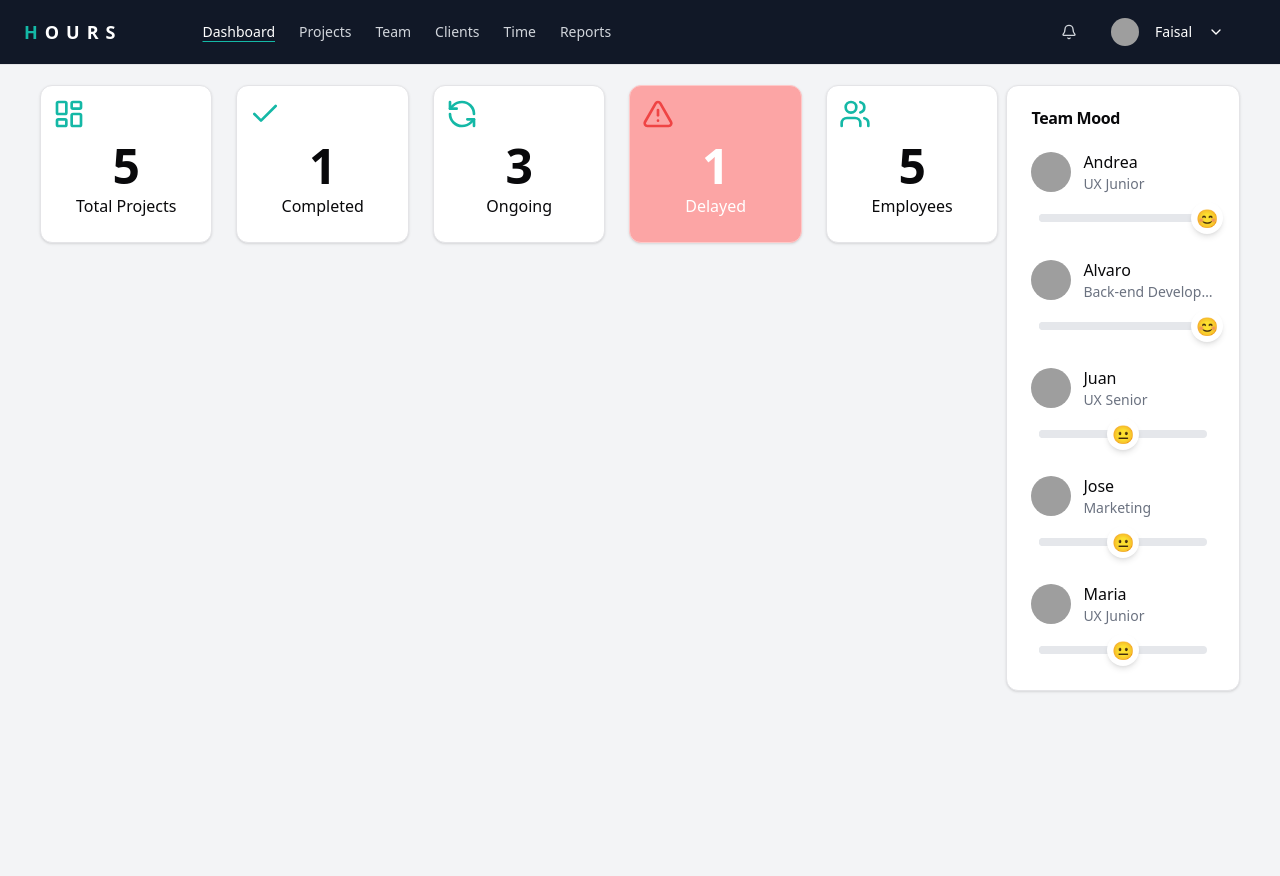
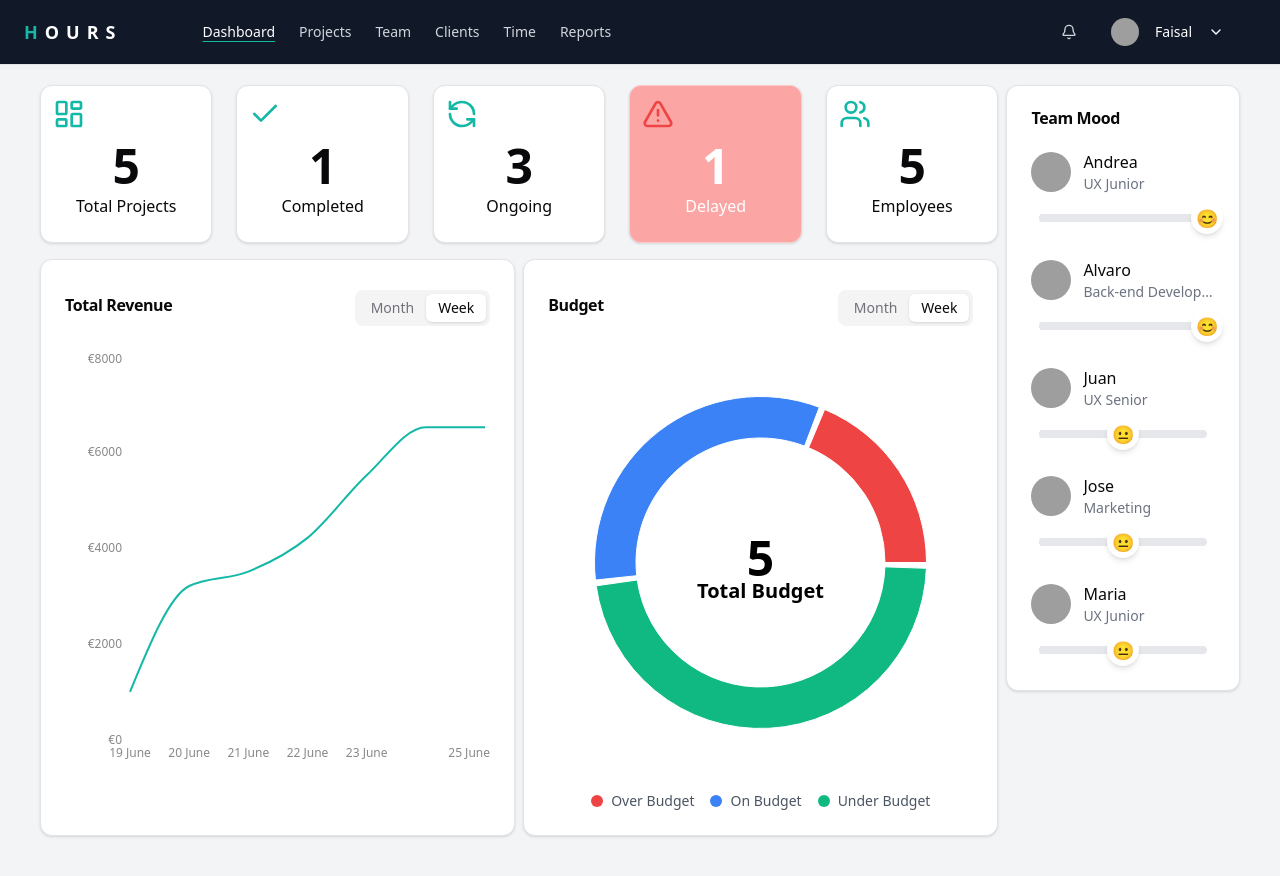
Before and after one commit to faisal004/cactro, a Next.js app: page / in a window 1280 px wide. Before the commit the page ends 800 px from the top, so only its background shows below. Built offline with nearby package versions, Linux system fonts and the light colour scheme; grey boxes are pictures that could not be loaded.

Commit message:
add :  chart add

```diff
--- a/package.json
+++ b/package.json
@@ -13,12 +13,14 @@
     "@radix-ui/react-dialog": "^1.1.6",
     "@radix-ui/react-dropdown-menu": "^2.1.6",
     "@radix-ui/react-slot": "^1.1.2",
+    "@radix-ui/react-tabs": "^1.1.3",
     "class-variance-authority": "^0.7.1",
     "clsx": "^2.1.1",
     "lucide-react": "^0.475.0",
     "next": "15.1.7",
     "react": "^19.0.0",
     "react-dom": "^19.0.0",
+    "recharts": "^2.15.1",
     "tailwind-merge": "^3.0.2",
     "tailwindcss-animate": "^1.0.7"
   },
--- /dev/null
+++ b/src/app/_components/budget-chart-component.tsx
@@ -0,0 +1,34 @@
+import { Card, CardContent, CardHeader, CardTitle } from "@/components/ui/card";
+import BudgetChart from "./charts/budget-chart";
+import { Tabs, TabsList, TabsTrigger } from "@/components/ui/tabs";
+import { budgetdata } from "@/config/appData";
+
+const BudgetChartComponent = () => {
+    return (  <Card className="w-full">
+          <CardHeader className="flex flex-row items-center justify-between">
+      <CardTitle>Budget</CardTitle>
+      <Tabs defaultValue="week">
+        <TabsList>
+          <TabsTrigger value="month">Month</TabsTrigger>
+          <TabsTrigger value="week">Week</TabsTrigger>
+        </TabsList>
+      </Tabs>
+    </CardHeader>
+        <CardContent className="w-full">
+          <BudgetChart className="aspect-square " />
+          <div className="flex justify-center mt-4 gap-4">
+          {budgetdata.map((item, index) => (
+            <div key={index} className="flex items-center gap-2">
+              <div
+                className="w-3 h-3 rounded-full"
+                style={{ backgroundColor: item.color }}
+              />
+              <span className="text-sm text-gray-600">{item.name}</span>
+            </div>
+          ))}
+        </div>
+        </CardContent>
+      </Card> );
+}
+
+export default BudgetChartComponent;
--- /dev/null
+++ b/src/app/_components/charts/budget-chart.tsx
@@ -0,0 +1,28 @@
+"use client"
+
+import { budgetdata } from "@/config/appData"
+import { Cell, Pie, PieChart, ResponsiveContainer } from "recharts"
+
+
+const  BudgetChart=({ className }: { className?: string })=> {
+  return (
+    <ResponsiveContainer width="100%" height="100%" className={className}>
+      <PieChart>
+        <Pie data={budgetdata} cx="50%" cy="50%" innerRadius="60%" outerRadius="80%" paddingAngle={2} dataKey="value">
+          {budgetdata.map((entry, index) => (
+            <Cell key={`cell-${index}`} fill={entry.color} />
+          ))}
+        </Pie>
+        <text x="50%" y="50%" textAnchor="middle" dominantBaseline="middle" className="text-5xl font-bold">
+          5
+        </text>
+        <text x="50%" y="57%" textAnchor="middle" dominantBaseline="middle" className="text-xl font-bold">
+
+          Total Budget
+        </text>
+      </PieChart>
+    </ResponsiveContainer>
+  )
+}
+
+export default BudgetChart
--- /dev/null
+++ b/src/app/_components/charts/revenue-chart.tsx
@@ -0,0 +1,34 @@
+"use client"
+
+import { Line, LineChart, ResponsiveContainer, Tooltip, XAxis, YAxis } from "recharts"
+
+const data = [
+  { date: "19 June", cost: 1000 },
+  { date: "20 June", cost: 3200 },
+  { date: "21 June", cost: 3500 },
+  { date: "22 June", cost: 4200 },
+  { date: "23 June", cost: 5500 },
+  { date: "24 June", cost: 6500 },
+  { date: "25 June", cost: 6500 },
+]
+
+const RevenueChart =({ className }: { className?: string }) => {
+  return (
+    <ResponsiveContainer width="100%" height="50%" className={className}>
+      <LineChart data={data}>
+        <XAxis dataKey="date" stroke="#888888" fontSize={12} tickLine={false} axisLine={false} />
+        <YAxis
+          stroke="#888888"
+          fontSize={12}
+          tickLine={false}
+          axisLine={false}
+          tickFormatter={(value) => `€${value}`}
+        />
+        <Tooltip />
+        <Line type="monotone" dataKey="cost" stroke="#14b8a6" strokeWidth={2} dot={false} />
+      </LineChart>
+    </ResponsiveContainer>
+  )
+}
+
+export default RevenueChart
--- /dev/null
+++ b/src/app/_components/revenue-chart-component.tsx
@@ -0,0 +1,22 @@
+import { Card, CardContent, CardHeader, CardTitle } from "@/components/ui/card";
+import { Tabs, TabsList, TabsTrigger } from "@/components/ui/tabs"
+import RevenueChart from "./charts/revenue-chart";
+
+const RevenueChartComponent = () => {
+  return (<Card className="w-full ">
+    <CardHeader className="flex flex-row items-center justify-between">
+      <CardTitle>Total Revenue</CardTitle>
+      <Tabs defaultValue="week">
+        <TabsList>
+          <TabsTrigger value="month">Month</TabsTrigger>
+          <TabsTrigger value="week">Week</TabsTrigger>
+        </TabsList>
+      </Tabs>
+    </CardHeader>
+    <CardContent className="w-full ">
+      <RevenueChart className="aspect-square  " />
+    </CardContent>
+  </Card>);
+}
+
+export default RevenueChartComponent;
--- a/src/app/page.tsx
+++ b/src/app/page.tsx
@@ -1,4 +1,6 @@
+import BudgetChartComponent from "./_components/budget-chart-component";
 import Navbar from "./_components/navbar";
+import RevenueChartComponent from "./_components/revenue-chart-component";
 import StatsCard from "./_components/stats-card";
 import TeamMood from "./_components/team-mood-card";
 
@@ -6,9 +8,15 @@ export default function Home() {
   return (
     <>
       <Navbar />
-      <div className="pt-5 px-10 grid md:grid-cols-10 gap-2 grid-cols-1 container mx-auto">
-        <div className="md:col-span-8" >
-          <StatsCard />
+      <div className="pt-5 px-10 grid md:grid-cols-10 gap-2 grid-cols-1 container mx-auto pb-10 ">
+        <div className="md:col-span-8 space-y-4">
+          <div>
+            <StatsCard />
+          </div>
+          <div className=" flex md:flex-row flex-col gap-2 w-full h-fit ">
+            <RevenueChartComponent />
+            <BudgetChartComponent />
+          </div>
         </div>
         <div className="md:col-span-2">
           <TeamMood />
--- /dev/null
+++ b/src/components/ui/tabs.tsx
@@ -0,0 +1,55 @@
+"use client"
+
+import * as React from "react"
+import * as TabsPrimitive from "@radix-ui/react-tabs"
+
+import { cn } from "@/lib/utils"
+
+const Tabs = TabsPrimitive.Root
+
+const TabsList = React.forwardRef<
+  React.ElementRef<typeof TabsPrimitive.List>,
+  React.ComponentPropsWithoutRef<typeof TabsPrimitive.List>
+>(({ className, ...props }, ref) => (
+  <TabsPrimitive.List
+    ref={ref}
+    className={cn(
+      "inline-flex h-9 items-center justify-center rounded-lg bg-muted p-1 text-muted-foreground",
+      className
+    )}
+    {...props}
+  />
+))
+TabsList.displayName = TabsPrimitive.List.displayName
+
+const TabsTrigger = React.forwardRef<
+  React.ElementRef<typeof TabsPrimitive.Trigger>,
+  React.ComponentPropsWithoutRef<typeof TabsPrimitive.Trigger>
+>(({ className, ...props }, ref) => (
+  <TabsPrimitive.Trigger
+    ref={ref}
+    className={cn(
+      "inline-flex items-center justify-center whitespace-nowrap rounded-md px-3 py-1 text-sm font-medium ring-offset-background transition-all focus-visible:outline-none focus-visible:ring-2 focus-visible:ring-ring focus-visible:ring-offset-2 disabled:pointer-events-none disabled:opacity-50 data-[state=active]:bg-background data-[state=active]:text-foreground data-[state=active]:shadow",
+      className
+    )}
+    {...props}
+  />
+))
+TabsTrigger.displayName = TabsPrimitive.Trigger.displayName
+
+const TabsContent = React.forwardRef<
+  React.ElementRef<typeof TabsPrimitive.Content>,
+  React.ComponentPropsWithoutRef<typeof TabsPrimitive.Content>
+>(({ className, ...props }, ref) => (
+  <TabsPrimitive.Content
+    ref={ref}
+    className={cn(
+      "mt-2 ring-offset-background focus-visible:outline-none focus-visible:ring-2 focus-visible:ring-ring focus-visible:ring-offset-2",
+      className
+    )}
+    {...props}
+  />
+))
+TabsContent.displayName = TabsPrimitive.Content.displayName
+
+export { Tabs, TabsList, TabsTrigger, TabsContent }
--- a/src/config/appData.ts
+++ b/src/config/appData.ts
@@ -5,3 +5,9 @@ export const teamMood = [
     { name: "Jose", role: "Marketing", mood: 50, image: "https://github.com/sha.png" },
     { name: "Maria", role: "UX Junior", mood: 50, image: "https://github.com/sh.png" },
   ];
+
+  export const budgetdata = [
+    { name: "Over Budget", value: 19, color: "#ef4444" },
+    { name: "On Budget", value: 33, color: "#3b82f6" },
+    { name: "Under Budget", value: 48, color: "#10b981" },
+  ]
```
Also changed, not shown: 1 other file (tests, documents, lock files or other folders).
